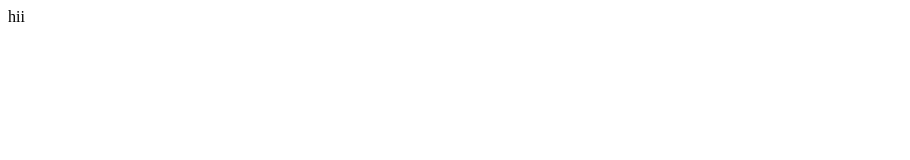
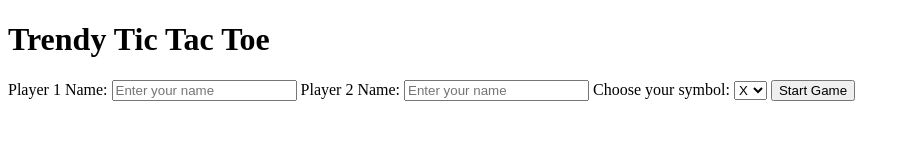
Before and after one commit to shivam8933/Tic-Tac-Toe-, a plain HTML site: page index.html in a window 1280 px wide. Shown: the whole page, without its empty margins (0-910 px from the left). Drawn offline with Linux system fonts and the light colour scheme.

Commit message:
Update index.html

```diff
--- a/index.html
+++ b/index.html
@@ -1 +1,32 @@
-hii
+<!DOCTYPE html>
+<html lang="en">
+<head>
+    <meta charset="UTF-8">
+    <meta name="viewport" content="width=device-width, initial-scale=1.0">
+    <title>Trendy Tic Tac Toe</title>
+    <link rel="stylesheet" href="styles.css">
+</head>
+<body>
+    <div class="container">
+        <h1>Trendy Tic Tac Toe</h1>
+        <div class="player-form">
+            <label for="player1">Player 1 Name:</label>
+            <input type="text" id="player1" placeholder="Enter your name">
+            <label for="player2">Player 2 Name:</label>
+            <input type="text" id="player2" placeholder="Enter your name">
+            <label for="symbol">Choose your symbol:</label>
+            <select id="symbol">
+                <option value="X">X</option>
+                <option value="O">O</option>
+            </select>
+            <button id="start-btn">Start Game</button>
+        </div>
+        <div class="game-board">
+            <!-- Game board will be generated dynamically using JavaScript -->
+        </div>
+        <div id="msg" class="message hide"></div>
+    </div>
+
+    <script src="script.js"></script>
+</body>
+</html>
```
